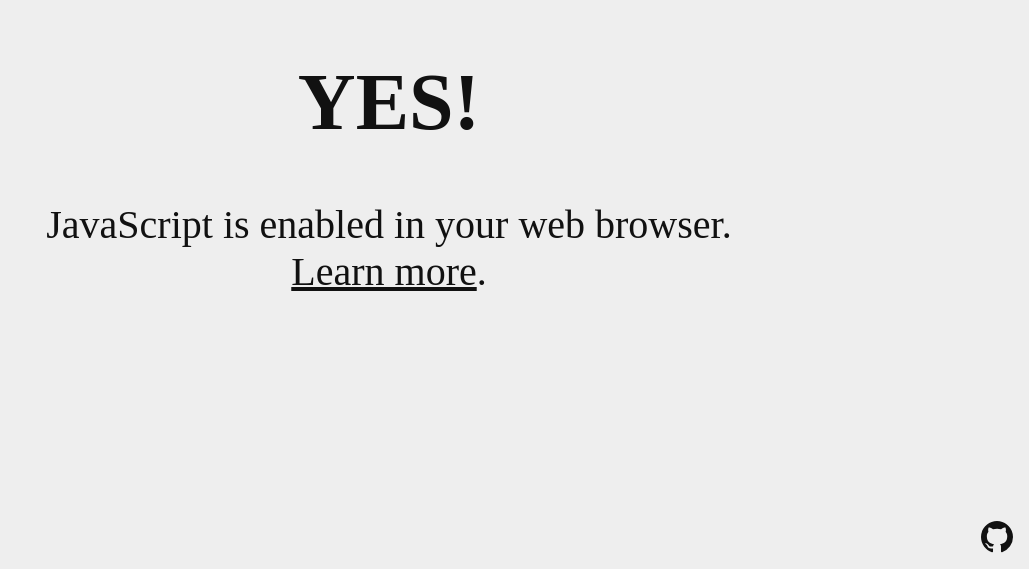
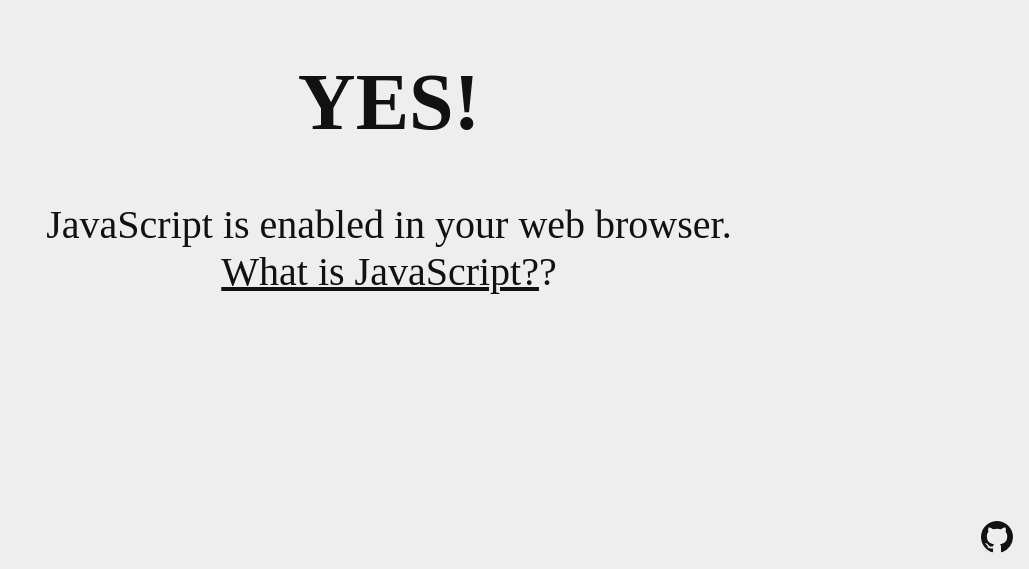
Before and after one commit to leoherzog/DoIHaveJavaScriptEnabled, a plain HTML site: page index.html in a window 1280 px wide. Shown: the part 231-800 px from the top of the page, without its empty margins (251-1280 px from the left). Drawn offline with Linux system fonts and the light colour scheme.

Commit message:
"Learn More" is bad practice. I'm very sorry.

```diff
--- a/index.html
+++ b/index.html
@@ -47,7 +47,7 @@
 <p>
   <span id="description">JavaScript is what makes web pages interactive. This might mean that some web pages don't work properly.</span>
   <br />
-  <a href="https://simple.wikipedia.org/wiki/JavaScript" target="_blank" aria-label="Learn about the basics of JavaScript">Learn more</a>.
+  <a href="https://simple.wikipedia.org/wiki/JavaScript" target="_blank" aria-label="Learn about the basics of JavaScript">What is JavaScript?</a>?
 </p>
 <div>
   <a href="https://github.com/leoherzog/DoIHaveJavaScriptEnabled" target="_blank" aria-label="View source code">
```
